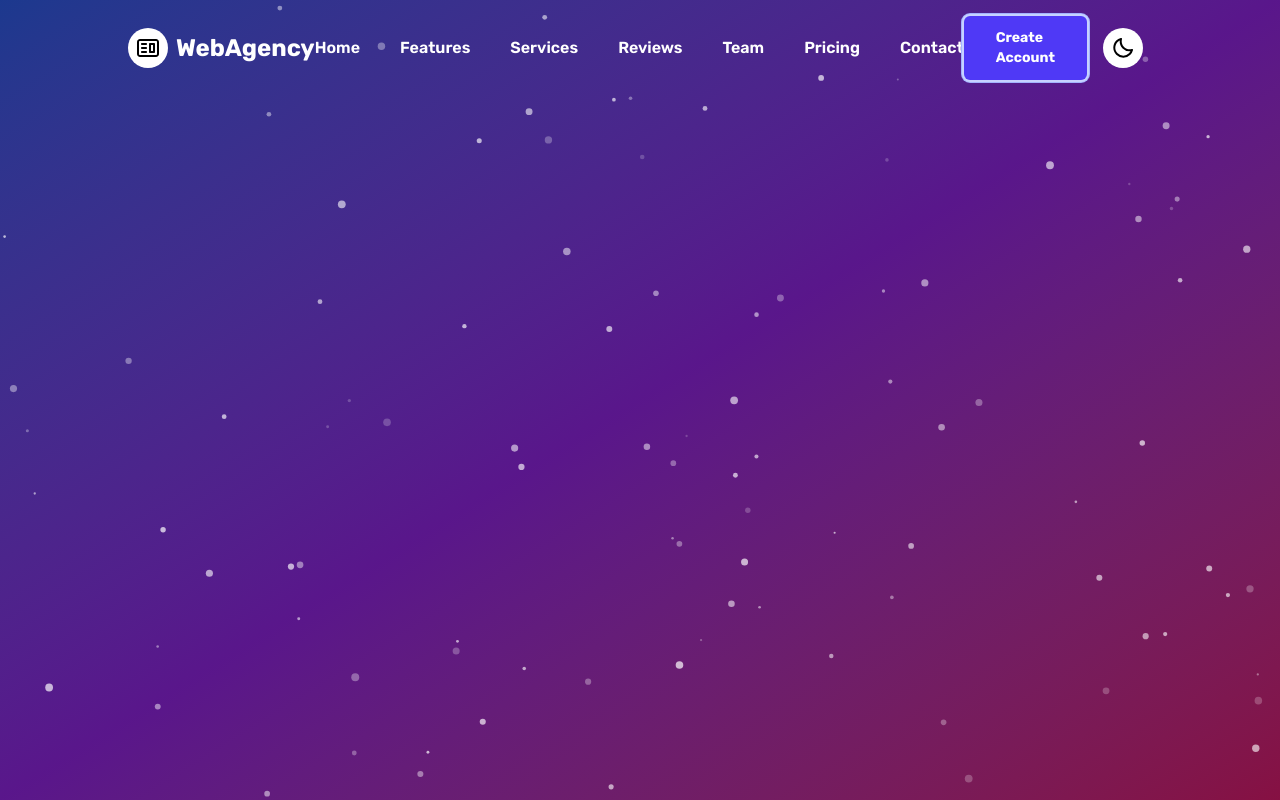
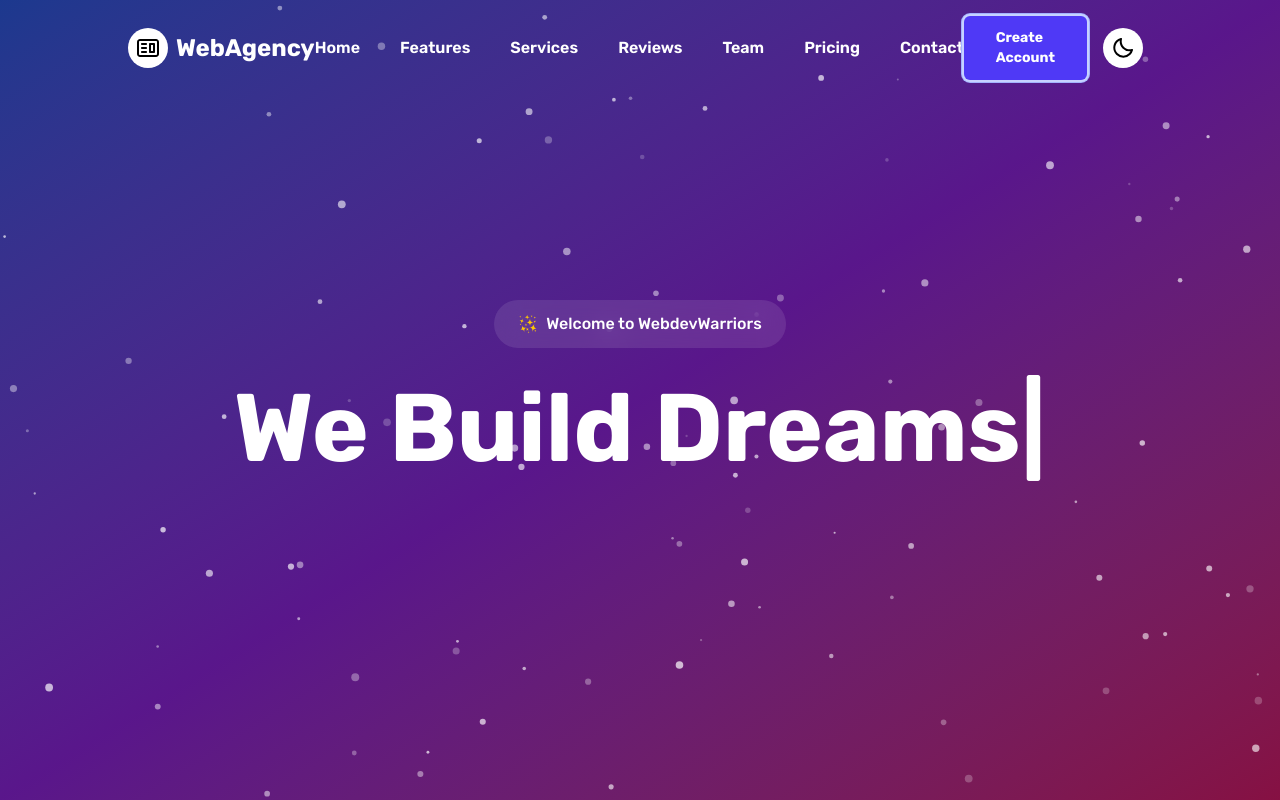
Before and after one commit to titohajili/Web-Agency, a Next.js app: page / in a window 1280 px wide. Built offline with nearby package versions, Linux system fonts and the light colour scheme.

Commit message:
type writer text animation

```diff
--- a/components/Home/Hero/Hero.tsx
+++ b/components/Home/Hero/Hero.tsx
@@ -1,6 +1,8 @@
 "use client"
 import React from 'react'
 import { useEffect, useRef } from 'react'
+import { GiSparkles } from 'react-icons/gi';
+import { TypeAnimation } from 'react-type-animation';
 
 
 
@@ -76,7 +78,32 @@ const Hero = () => {
   return (
     <div className='relative min-h-screen flex justify-center items-center overflow-hidden'>
       <canvas ref={canvasRef}  className='absolute inset-0 bg-linear-to-br from-blue-900 via-purple-900 to-pink-900 dark:from-gray-950 dark:via-gray-900 dark:to-gray-900'/>
+      <div className='relative z-10 max-w-7xl mx-auto px-4 sm:px-6 lg:px-8 text-center'>
+        <div>
+          <div className='inline-flex items-center space-x-2 bg-white/10 backdrop-blur-md px-6 py-3 rounded-full mb-8'>
+            <GiSparkles className='h-5 w-5 text-yellow-400'/>
+            <span className='text-white font-medium'>Welcome to WebdevWarriors</span>
+          </div>
+        </div>
+        {/* typewriter text */}
+        <h1 className='text-4xl sm:text-6xl md:text-7xl lg:text-8xl font-bold text-white mb-6'>
+          <TypeAnimation
+           sequence={[
+            "We Create Magic",
+            2000,
+            "We Build Dreams",
+            2000,
+            "We Design Future",
+            2000
+           ]}
+           wrapper='span'
+           speed={50}
+           repeat={Infinity}
+          />
+        </h1>
+      </div>
     </div>
+
   )
 }
 
--- a/package.json
+++ b/package.json
@@ -13,7 +13,8 @@
     "next-themes": "^0.4.6",
     "react": "19.2.3",
     "react-dom": "19.2.3",
-    "react-icons": "^5.5.0"
+    "react-icons": "^5.5.0",
+    "react-type-animation": "^3.2.0"
   },
   "devDependencies": {
     "@tailwindcss/postcss": "^4",
```
Also changed, not shown: 1 other file (tests, documents, lock files or other folders).
